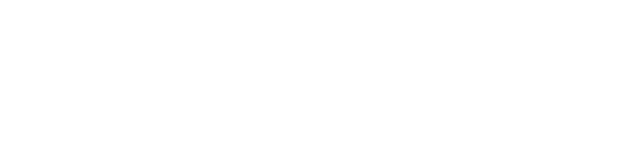
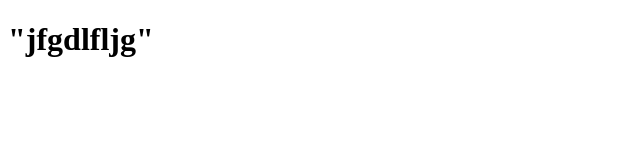
Before and after one commit to mahsima-nikpour/git-exam, a plain HTML site: page index.html in a window 1280 px wide. Shown: the whole page, without its empty margins (0-640 px from the left). Drawn offline with Linux system fonts and the light colour scheme.

Commit message:
change index

```diff
--- a/index.html
+++ b/index.html
@@ -8,6 +8,7 @@
     <title>Document</title>
 </head>
 <body>
+    <h1>"jfgdlfljg"</h1>
 
 </body>
 </html>
```
